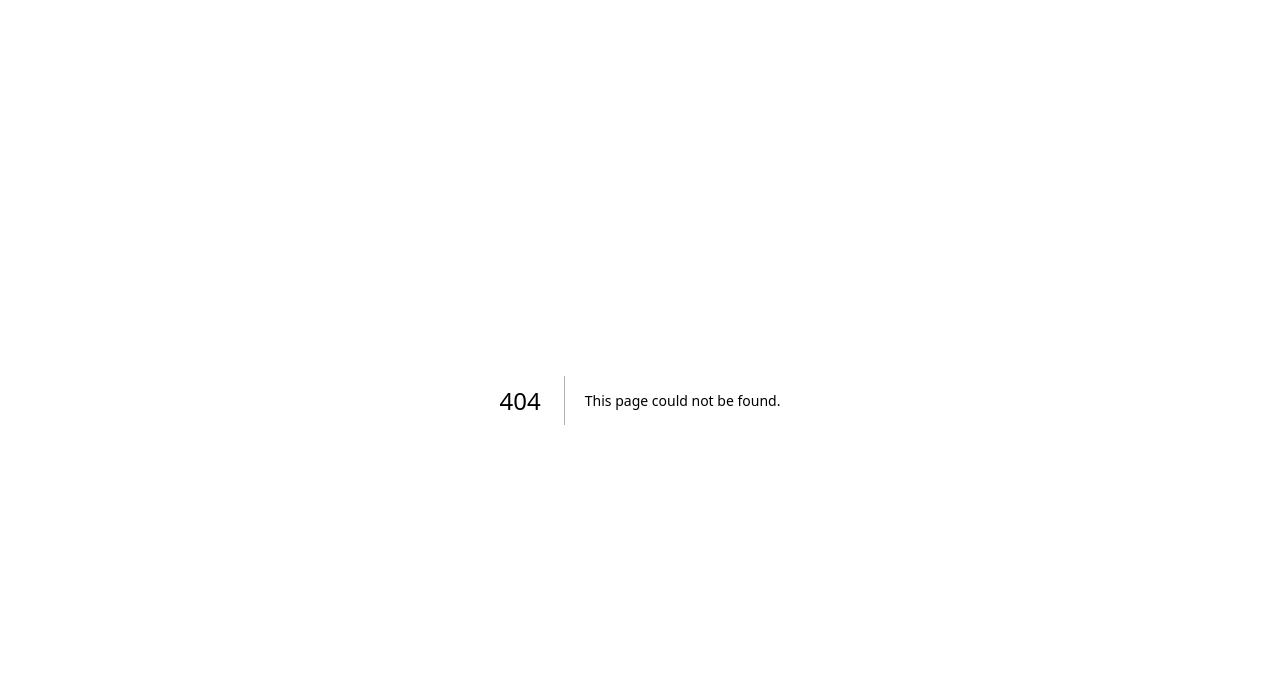
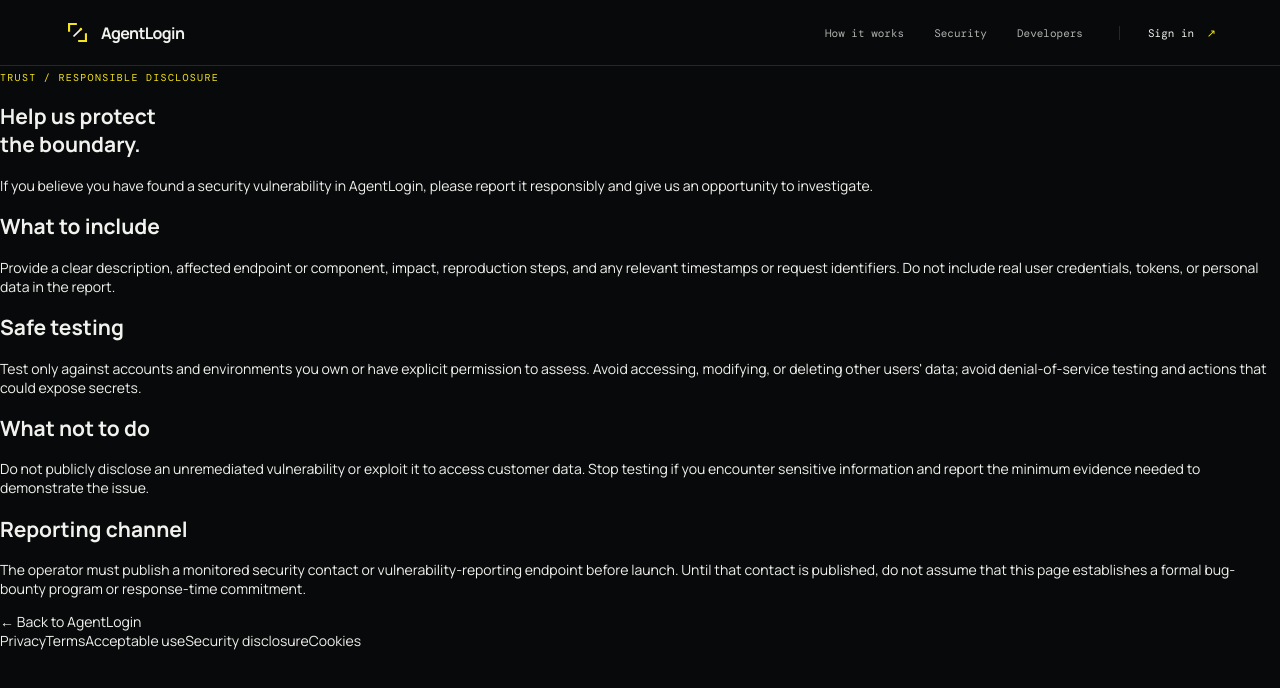
Before and after one commit to zester4/agentlogin, a Next.js app in the folder apps/web/: page /security-disclosure in a window 1280 px wide. Before the commit this address had no page. Shown: the top 688 px of the page. Built offline with nearby package versions, Linux system fonts and the light colour scheme.

Commit message:
Add AgentLogin product and legal information pages

```diff
--- /dev/null
+++ b/apps/web/src/app/security-disclosure/page.tsx
@@ -0,0 +1,8 @@
+import { InfoLayout, InfoSection } from "../info-layout";
+export const metadata = { title: "Security disclosure" };
+export default function Page(){return <InfoLayout eyebrow="TRUST / RESPONSIBLE DISCLOSURE" title={<>Help us protect<br/>the boundary.</>} intro="If you believe you have found a security vulnerability in AgentLogin, please report it responsibly and give us an opportunity to investigate.">
+<InfoSection title="What to include"><p>Provide a clear description, affected endpoint or component, impact, reproduction steps, and any relevant timestamps or request identifiers. Do not include real user credentials, tokens, or personal data in the report.</p></InfoSection>
+<InfoSection title="Safe testing"><p>Test only against accounts and environments you own or have explicit permission to assess. Avoid accessing, modifying, or deleting other users' data; avoid denial-of-service testing and actions that could expose secrets.</p></InfoSection>
+<InfoSection title="What not to do"><p>Do not publicly disclose an unremediated vulnerability or exploit it to access customer data. Stop testing if you encounter sensitive information and report the minimum evidence needed to demonstrate the issue.</p></InfoSection>
+<InfoSection title="Reporting channel"><p>The operator must publish a monitored security contact or vulnerability-reporting endpoint before launch. Until that contact is published, do not assume that this page establishes a formal bug-bounty program or response-time commitment.</p></InfoSection>
+</InfoLayout>}
```
